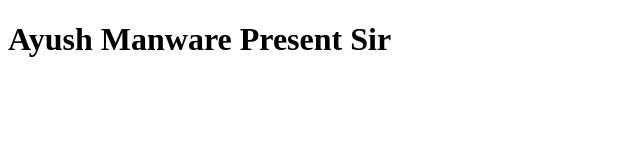
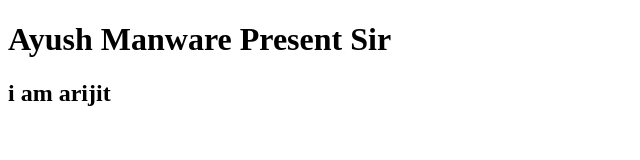
Before and after one commit to Ayush-Manware/new-repo2, a plain HTML site: page index.html in a window 1280 px wide. Shown: the whole page, without its empty margins (0-640 px from the left). Drawn offline with Linux system fonts and the light colour scheme.

Commit message:
add a commit

```diff
--- a/index.html
+++ b/index.html
@@ -8,5 +8,6 @@
 </head>
 <body>
     <h1>Ayush Manware Present Sir</h1>
+    <h2>i am arijit</h2>
 </body>
 </html>
```
